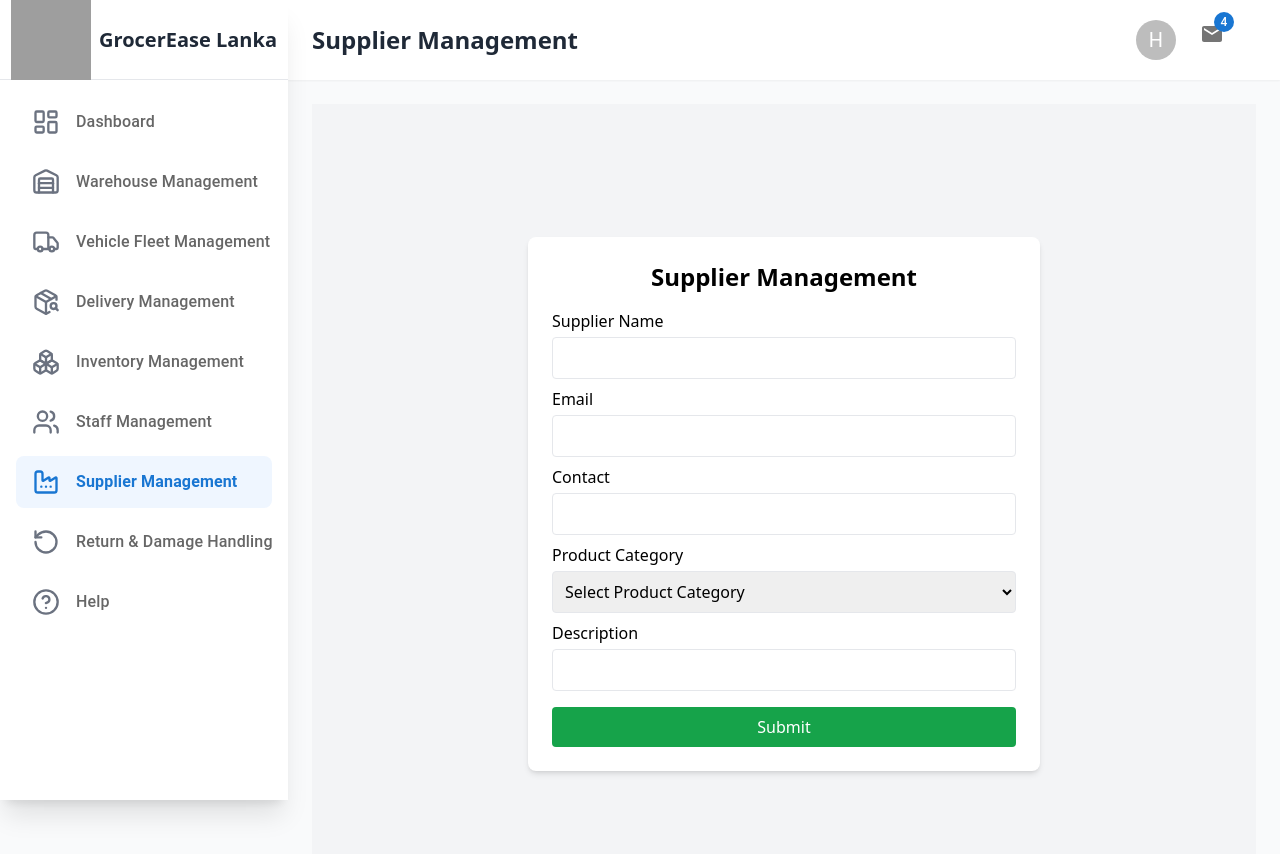
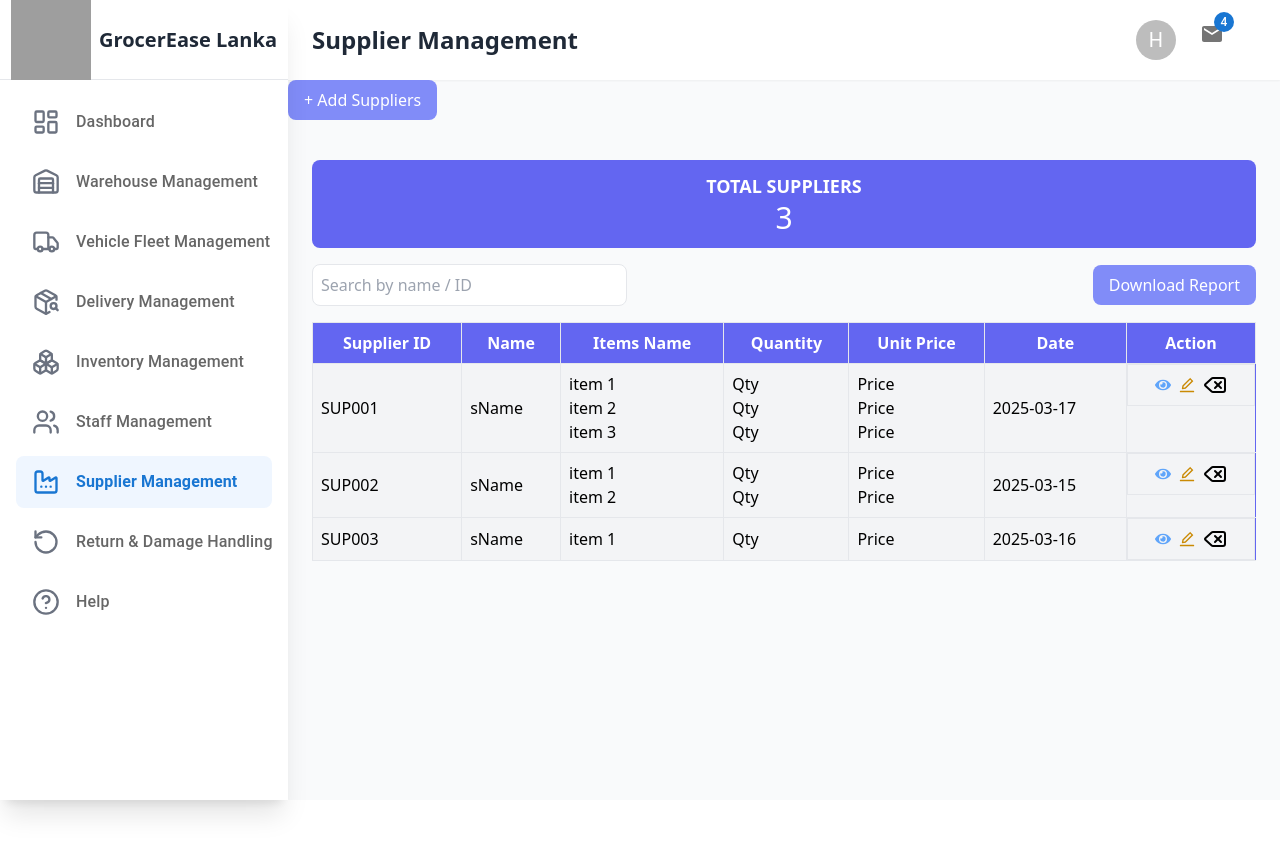
Before and after one commit to dulsara30/logistics-management-system, a React (Vite) app in the folder frontend/: page /suppliers in a window 1280 px wide. Shown: the top 854 px of the page. After the commit the page ends 800 px from the top, so only its background shows below. Built offline with nearby package versions, Linux system fonts and the light colour scheme; grey boxes are pictures that could not be loaded.

Commit message:
Supplier Management

```diff
--- a/frontend/package.json
+++ b/frontend/package.json
@@ -10,12 +10,14 @@
     "preview": "vite preview"
   },
   "dependencies": {
+    "@ant-design/icons": "^5.6.1",
     "@emotion/react": "^11.14.0",
     "@emotion/styled": "^11.14.0",
     "@fontsource/roboto": "^5.2.5",
     "@mui/icons-material": "^6.4.7",
     "@mui/material": "^6.4.7",
     "@toolpad/core": "^0.13.0",
+    "antd": "^5.24.4",
     "lucide-react": "^0.479.0",
     "react": "^19.0.0",
     "react-dom": "^19.0.0",
--- a/frontend/src/component/DashBoard1.jsx
+++ b/frontend/src/component/DashBoard1.jsx
@@ -4,7 +4,7 @@ import MailIcon from '@mui/icons-material/Mail';
 import Avatar from '@mui/material/Avatar';
 import Stack from '@mui/material/Stack';
 import { deepOrange, deepPurple } from '@mui/material/colors';
-import { BrowserRouter as Router, Routes, Route, useLocation, useNavigate, Link } from 'react-router-dom';
+import { BrowserRouter as Router, Routes, Route, useLocation, useNavigate, Link, Outlet } from 'react-router-dom';
 import {
   LayoutDashboard,
   Warehouse,
@@ -149,9 +149,7 @@ function DashboardLayout() {
           </div>
         </header>
 
-        {/* Page Content */}
-
-        <PageContent/>
+        <Outlet/>
       </main>
     </div>
   );
--- a/frontend/src/pages/SupplierManagement/AddSupplier.jsx
+++ b/frontend/src/pages/SupplierManagement/AddSupplier.jsx
@@ -81,7 +81,7 @@ function AddSupplier() {
 
           <button
             type="submit"
-            className="mt-4 w-full bg-green-600 text-white py-2 rounded hover:bg-green-700 transition"
+            className="mt-4 w-full bg-indigo-600 text-white py-2 rounded hover:bg-indigo-700 transition"
           >
             Submit
           </button>
--- a/frontend/src/pages/SupplierManagement/SupplierDetails.jsx
+++ b/frontend/src/pages/SupplierManagement/SupplierDetails.jsx
@@ -1,95 +1,126 @@
+import { DeleteIcon } from "lucide-react";
 import { useState } from "react";
+import { FaEye, FaEdit, FaTrash } from "react-icons/fa";
+import { PlusOutlined, EditOutlined, DeleteOutlined } from "@ant-design/icons";
+import { Link } from "react-router-dom";
+import { ClassNames } from "@emotion/react";
 
+ function SupplierDetails() {
+  const [suppliers, setSuppliers] = useState([
+    {
+      id: "SUP001",
+      name: "sName",
+      items: ["item 1", "item 2", "item 3"],
+      quantity: ["Qty", "Qty", "Qty"],
+      price: ["Price", "Price", "Price"],
+      date: "2025-03-17",
+    },
+    {
+      id: "SUP002",
+      name: "sName",
+      items: ["item 1", "item 2"],
+      quantity: ["Qty", "Qty"],
+      price: ["Price", "Price"],
+      date: "2025-03-15",
+    },
+    {
+      name: "sName",
+      id: "SUP003",
+      items: ["item 1"],
+      quantity: ["Qty"],
+      price: ["Price"],
+      date: "2025-03-16",
+    },
+  ]);
 
-function SupplierDetails() {
-  const [formData, setFormData] = useState({
-    name: "",
-    email: "",
-    contact: "",
-    productCategory: "",
-    description: "",
-  });
-
-  const handleChange = (e) => {
-    setFormData({ ...formData, [e.target.name]: e.target.value });
-  };
-
-  const handleSubmit = (e) => {
-    e.preventDefault();
-    console.log("Form Data Submitted:", formData);
+  const handleDelete = (id) => {
+    setSuppliers(suppliers.filter((supplier) => supplier.id !== id));
   };
 
   return (
-    <main className="p-6 bg-gray-100 min-h-screen flex items-center justify-center">
-      <div className="bg-white p-6 rounded-lg shadow-md w-full max-w-lg">
-        <h1 className="text-2xl font-bold mb-4 text-center">Supplier Management</h1>
-        <form onSubmit={handleSubmit}>
-          <label className="block font-medium">Supplier Name</label>
-          <input
-            type="text"
-            name="name"
-            value={formData.name}
-            onChange={handleChange}
-            className="w-full border p-2 rounded mt-1"
-            required
-          />
+    <div className="p-6">
 
-          <label className="block mt-2 font-medium">Email</label>
-          <input
-            type="email"
-            name="email"
-            value={formData.email}
-            onChange={handleChange}
-            className="w-full border p-2 rounded mt-1"
-            required
-          />
 
-          <label className="block mt-2 font-medium">Contact</label>
-          <input
-            type="text"
-            name="contact"
-            value={formData.contact}
-            onChange={handleChange}
-            className="w-full border p-2 rounded mt-1"
-            required
-          />
 
-          <label className="block mt-2 font-medium">Product Category</label>
-          <select
-            name="productCategory"
-            value={formData.productCategory}
-            onChange={handleChange}
-            className="w-full border p-2 rounded mt-1"
-            required
-          >
-            <option value="">Select Product Category</option>
-            <option value="electronics">Electronics</option>
-            <option value="furniture">Furniture</option>
-            <option value="groceries">Groceries</option>
-            <option value="clothing">Clothing</option>
-            <option value="pharmaceutical">Pharmaceutical</option>
-          </select>
 
-          <label className="block mt-2 font-medium">Description</label>
-          <input
-            type="text"
-            name="description"
-            value={formData.description}
-            onChange={handleChange}
-            className="w-full border p-2 rounded mt-1"
-          />
+      {/* Total Suppliers */}
+      <div className="bg-indigo-500 text-white text-center py-3 rounded-lg mb-4">
+        <span className="text-lg font-bold">TOTAL SUPPLIERS</span>
+        <span className="block text-3xl">{suppliers.length}</span>
+      </div>
 
-          <button
-            type="submit"
-            className="mt-4 w-full bg-green-600 text-white py-2 rounded hover:bg-green-700 transition"
-          >
+      {/* Search & Buttons */}
+      <div className="flex justify-between items-center mb-4">
+        <input
+          type="text"
+          placeholder="Search by name / ID"
+          className="border p-2 rounded-lg w-1/3"
+        />
+        <div className="space-x-3">
 
-            Submit
+          <button className="bg-indigo-400 text-white px-4 py-2 rounded-lg hover:bg-indigo-600">
+            Download Report
           </button>
-        </form>
+
+        </div>
       </div>
-    </main>
+
+      {/* Supplier Table */}
+      <div className="overflow-x-auto">
+        <table className="w-full border-collapse border border-indigo-500">
+          <thead className="bg-indigo-500 text-white">
+            <tr>
+              <th className="p-2 border">Supplier ID</th>
+              <th className="p-2 border">Name</th>
+              <th className="p-2 border">Items Name</th>
+              <th className="p-2 border">Quantity</th>
+              <th className="p-2 border">Unit Price</th>
+              <th className="p-2 border">Date</th>
+              <th className="p-2 border">Action</th>
+            </tr>
+          </thead>
+          <tbody>
+            {suppliers.map((supplier) => (
+              <tr key={supplier.id} className="bg-gray-100 border-b">
+                <td className="p-2 border">{supplier.id}</td>
+                <td className="p-2 border">{supplier.name}</td>
+                <td className="p-2 border">
+                  {supplier.items.map((item, index) => (
+                    <div key={index}>{item}</div>
+                  ))}
+                </td>
+                <td className="p-2 border">
+                  {supplier.quantity.map((qty, index) => (
+                    <div key={index}>{qty}</div>
+                  ))}
+                </td>
+                <td className="p-2 border">
+                  {supplier.price.map((price, index) => (
+                    <div key={index}>{price}</div>
+                  ))}
+                </td>
+
+                <td className="p-2 border">{supplier.date}</td>
+                <td className="p-2 border flex space-x-2 justify-center">
+                  <button className="text-blue-400">
+                    <FaEye />
+                  </button>
+                  <button className="text-yellow-600">
+                    <EditOutlined/>
+                  </button>
+                  <button
+                    className="text-Black-600"
+                    onClick={() => handleDelete(supplier.id)}
+                  >
+                    <DeleteIcon/>
+                  </button>
+                </td>
+              </tr>
+            ))}
+          </tbody>
+        </table>
+      </div>
+    </div>
   );
 }
-
 export default SupplierDetails;
--- a/frontend/src/pages/SupplierManagement/SupplierManagement.jsx
+++ b/frontend/src/pages/SupplierManagement/SupplierManagement.jsx
@@ -1,5 +1,8 @@
 import AddSupplier from "./AddSupplier.jsx";
 import { useState } from "react";
+import SupplierDetails from "./SupplierDetails.jsx";
+import { Link } from "react-router-dom";
+import { Outlet } from "react-router-dom";
 
 
 function SupplierManagement() {
@@ -21,8 +24,26 @@ function SupplierManagement() {
   };
 
   return (
+    <div>
+    <div>
 
-            <AddSupplier/>
+
+    <div className="pb-4">
+    <Link to={'Add-Supplier'} >
+    <button className="bg-indigo-400 text-white px-4 py-2  rounded-lg hover:bg-indigo-600">
+        + Add Suppliers
+</button>
+</Link>
+    </div>
+
+<SupplierDetails/>
+
+</div>
+
+<main>
+  <Outlet/>
+</main>
+</div>
 
   );
 }
```
Also changed, not shown: frontend/src/main.jsx (+6 -1 lines), 1 other file (tests, documents, lock files or other folders).
